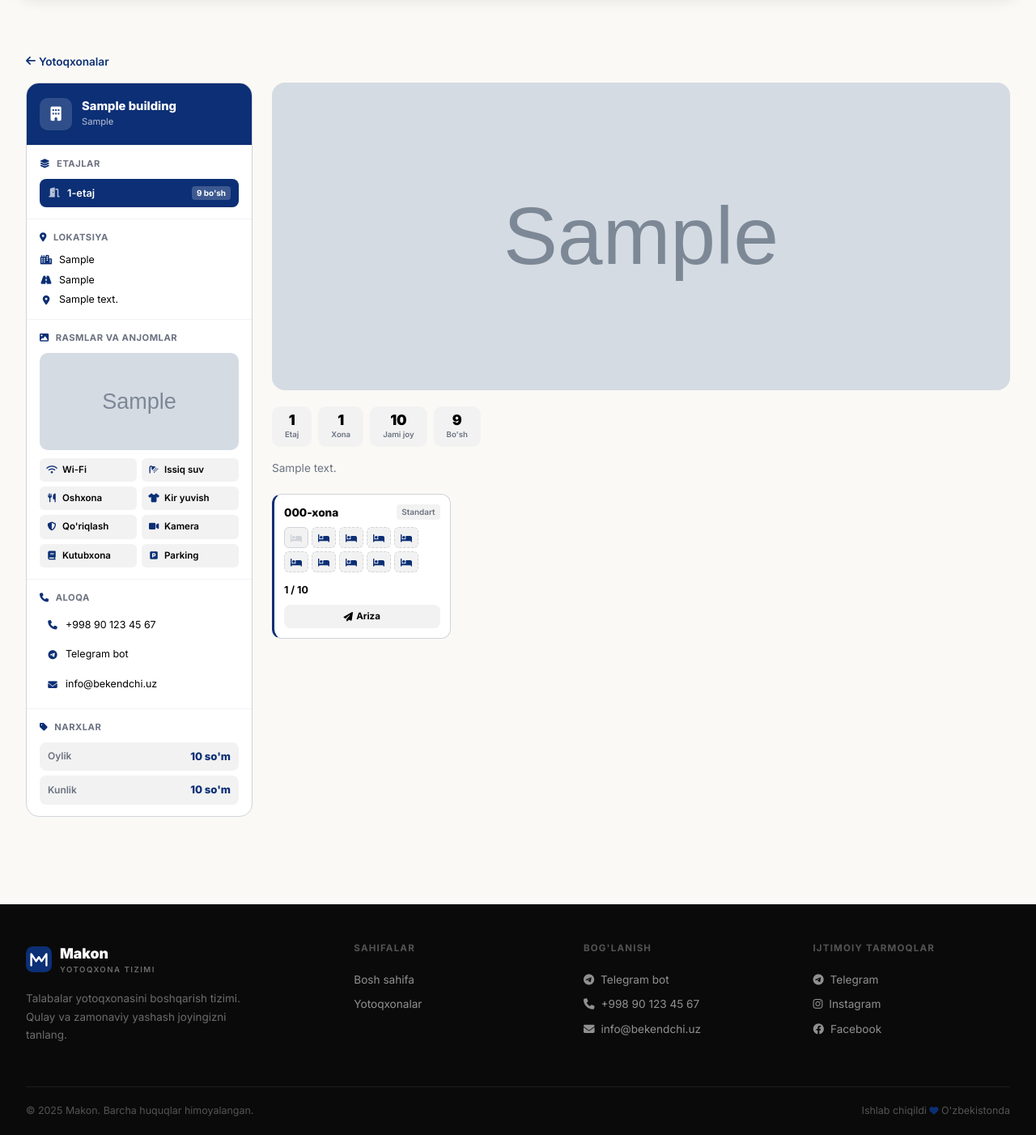
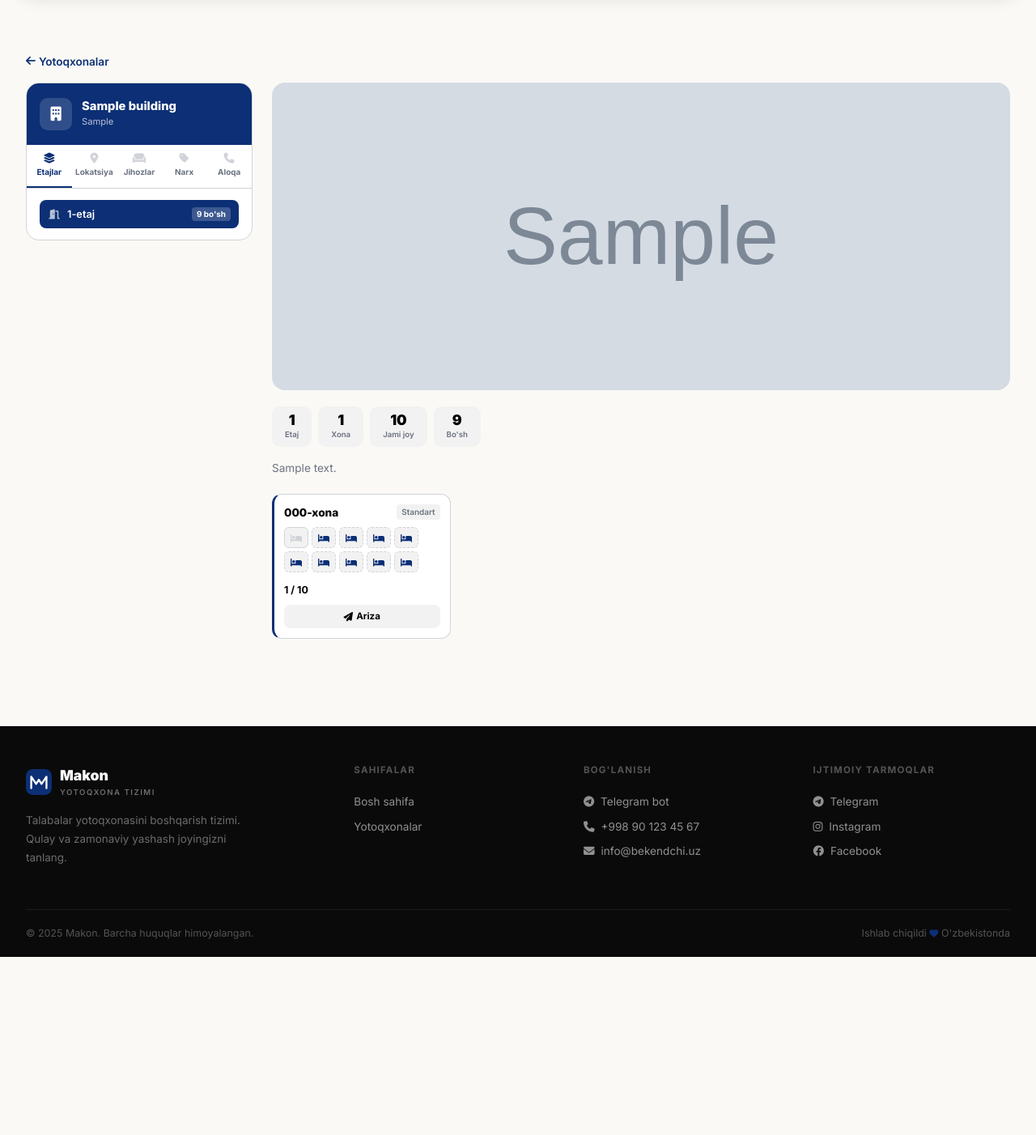
Before and after one commit to JozilovaZ/yotoqxona_web, a Django app: page /applications/rooms/1/ in a window 1280 px wide. Shown: the part 66-1468 px from the top of the page at 81% size. After the commit the page ends 1248 px from the top, so only its background shows below. Run offline with Django 5.2, Linux system fonts and the light colour scheme; tables that the repository leaves empty hold one stand-in row (values such as "Sample post"); grey boxes marked "Sample" are stand-in pictures.

Commit message:
Sidebar tab navigation: Etajlar, Lokatsiya, Jihozlar, Narx, Aloqa sections
Co-Authored-By: Claude Opus 4.6 <noreply@anthropic.com>

```diff
--- a/templates/applications/building_detail.html
+++ b/templates/applications/building_detail.html
@@ -23,9 +23,29 @@
             </div>
         </div>
 
+        <!-- Tab navigatsiya -->
+        <div class="sb-tabs">
+            <button class="sb-tab active" onclick="showSbTab('etajlar', this)">
+                <i class="fas fa-layer-group"></i> Etajlar
+            </button>
+            <button class="sb-tab" onclick="showSbTab('lokatsiya', this)">
+                <i class="fas fa-map-marker-alt"></i> Lokatsiya
+            </button>
+            <button class="sb-tab" onclick="showSbTab('jihozlar', this)">
+                <i class="fas fa-couch"></i> Jihozlar
+            </button>
+            <button class="sb-tab" onclick="showSbTab('narx', this)">
+                <i class="fas fa-tag"></i> Narx
+            </button>
+            <button class="sb-tab" onclick="showSbTab('aloqa', this)">
+                <i class="fas fa-phone"></i> Aloqa
+            </button>
+        </div>
+
+        <!-- Tab kontentlari -->
+
         <!-- Etajlar -->
-        <div class="sb-section">
-            <div class="sb-section-title"><i class="fas fa-layer-group me-2"></i>Etajlar</div>
+        <div class="sb-panel" id="sb-etajlar">
             <div class="sb-nav">
                 {% for fd in floors_data %}
                 <button class="sb-nav-item {% if forloop.first %}active{% endif %}" onclick="showFloor({{ fd.floor.number }}, this)">
@@ -38,8 +58,7 @@
         </div>
 
         <!-- Lokatsiya -->
-        <div class="sb-section">
-            <div class="sb-section-title"><i class="fas fa-map-marker-alt me-2"></i>Lokatsiya</div>
+        <div class="sb-panel" id="sb-lokatsiya" style="display:none;">
             <div class="sb-info-list">
                 {% if building.city %}
                 <div class="sb-info-row">
@@ -62,10 +81,8 @@
             </div>
         </div>
 
-        <!-- Anjomlar / Rasmlar -->
-        <div class="sb-section">
-            <div class="sb-section-title"><i class="fas fa-image me-2"></i>Rasmlar va anjomlar</div>
-            <div class="sb-gallery">
+        <!-- Jihozlar -->
+        <div class="sb-panel" id="sb-jihozlar" style="display:none;">
             {% if building.image %}
             <div class="sb-gallery-item">
                 <img src="{{ building.image.url }}" alt="{{ building.name }}">
@@ -82,11 +99,30 @@
                 <div class="sb-amenity"><i class="fas fa-parking"></i><span>Parking</span></div>
             </div>
         </div>
+
+        <!-- Narx -->
+        <div class="sb-panel" id="sb-narx" style="display:none;">
+            <div class="sb-prices">
+                {% if building.monthly_price > 0 %}
+                <div class="sb-price">
+                    <span class="sb-price-label">Oylik to'lov</span>
+                    <span class="sb-price-val">{{ building.monthly_price|floatformat:0 }} so'm</span>
+                </div>
+                {% endif %}
+                {% if building.daily_price > 0 %}
+                <div class="sb-price">
+                    <span class="sb-price-label">Kunlik to'lov</span>
+                    <span class="sb-price-val">{{ building.daily_price|floatformat:0 }} so'm</span>
+                </div>
+                {% endif %}
+                {% if building.monthly_price == 0 and building.daily_price == 0 %}
+                <div class="sb-empty-msg">Narx belgilanmagan</div>
+                {% endif %}
+            </div>
         </div>
 
         <!-- Aloqa -->
-        <div class="sb-section">
-            <div class="sb-section-title"><i class="fas fa-phone me-2"></i>Aloqa</div>
+        <div class="sb-panel" id="sb-aloqa" style="display:none;">
             <div class="sb-info-list">
                 <a href="tel:+998901234567" class="sb-info-row sb-link">
                     <i class="fas fa-phone"></i>
@@ -102,27 +138,6 @@
                 </a>
             </div>
         </div>
-
-        <!-- Narxlar -->
-        {% if building.monthly_price > 0 or building.daily_price > 0 %}
-        <div class="sb-section">
-            <div class="sb-section-title"><i class="fas fa-tag me-2"></i>Narxlar</div>
-            <div class="sb-prices">
-                {% if building.monthly_price > 0 %}
-                <div class="sb-price">
-                    <span class="sb-price-label">Oylik</span>
-                    <span class="sb-price-val">{{ building.monthly_price|floatformat:0 }} so'm</span>
-                </div>
-                {% endif %}
-                {% if building.daily_price > 0 %}
-                <div class="sb-price">
-                    <span class="sb-price-label">Kunlik</span>
-                    <span class="sb-price-val">{{ building.daily_price|floatformat:0 }} so'm</span>
-                </div>
-                {% endif %}
-            </div>
-        </div>
-        {% endif %}
     </aside>
 
     <!-- ═══ MAIN CONTENT ═══ -->
@@ -271,20 +286,53 @@
         margin-top: 1px;
     }
 
-    .sb-section {
-        padding: 14px 16px;
-        border-top: 1px solid #F2F2F2;
+    /* Sidebar tabs */
+    .sb-tabs {
+        display: flex;
+        flex-wrap: wrap;
+        border-bottom: 1.5px solid #D0D3D9;
     }
-    .sb-section-title {
-        font-size: 0.7rem;
+    .sb-tab {
+        flex: 1;
+        padding: 10px 4px;
+        border: none;
+        background: transparent;
+        cursor: pointer;
+        font-size: 0.62rem;
         font-weight: 700;
         color: #6b7280;
-        text-transform: uppercase;
-        letter-spacing: 0.5px;
-        margin-bottom: 10px;
+        text-align: center;
+        transition: all .15s;
+        border-bottom: 2px solid transparent;
+        display: flex;
+        flex-direction: column;
+        align-items: center;
+        gap: 3px;
     }
-    .sb-section-title i {
+    .sb-tab i {
+        font-size: 0.82rem;
+        color: #D0D3D9;
+        transition: color .15s;
+    }
+    .sb-tab:hover {
         color: #0C2F75;
+        background: rgba(12,47,117,.03);
+    }
+    .sb-tab:hover i { color: #0C2F75; }
+    .sb-tab.active {
+        color: #0C2F75;
+        border-bottom-color: #0C2F75;
+    }
+    .sb-tab.active i { color: #0C2F75; }
+
+    .sb-panel {
+        padding: 14px 16px;
+    }
+    .sb-empty-msg {
+        font-size: 0.8rem;
+        color: #6b7280;
+        text-align: center;
+        padding: 12px;
     }
 
     /* Sidebar nav */
@@ -599,10 +647,7 @@
         .bd-sidebar {
             width: 100%;
             position: static;
-            display: grid;
-            grid-template-columns: 1fr 1fr;
         }
-        .sb-header { grid-column: 1 / -1; }
         .bd-floor-tabs-mobile { display: flex; }
         .bd-hero-img { height: 240px; }
     }
@@ -618,15 +663,24 @@
 
 {% block extra_js %}
 <script>
+function showSbTab(name, btn) {
+    document.querySelectorAll('.sb-panel').forEach(function(el) {
+        el.style.display = 'none';
+    });
+    document.querySelectorAll('.sb-tab').forEach(function(el) {
+        el.classList.remove('active');
+    });
+    document.getElementById('sb-' + name).style.display = 'block';
+    btn.classList.add('active');
+}
+
 function showFloor(num, btn) {
     document.querySelectorAll('.bd-floor-content').forEach(function(el) {
         el.style.display = 'none';
     });
-    // Update sidebar nav
     document.querySelectorAll('.sb-nav-item').forEach(function(el) {
         el.classList.remove('active');
     });
-    // Update mobile tabs
     document.querySelectorAll('.bd-floor-tab').forEach(function(el) {
         el.classList.remove('active');
     });
```
Lines whose indentation alone changed are shown as unchanged.
